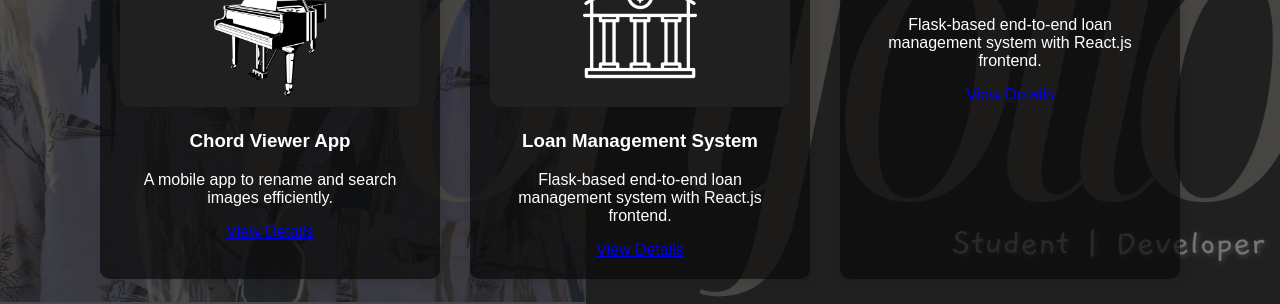
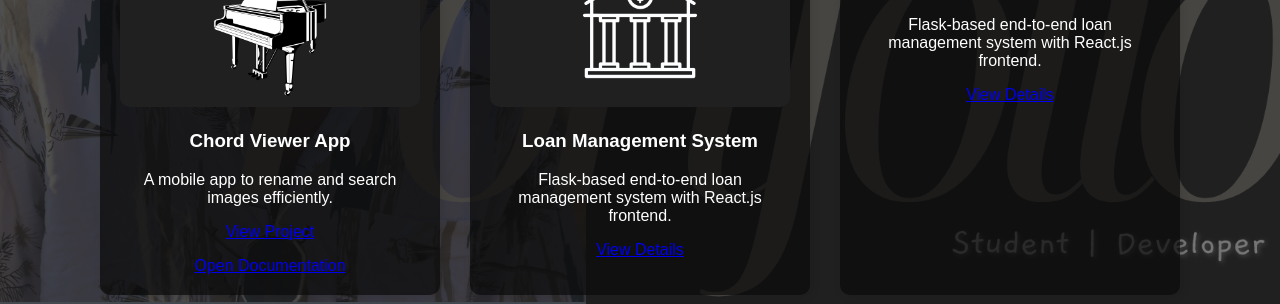
Before and after one commit to jenishlin-2523/Portfolio, a plain HTML site: page index.html in a window 1280 px wide. Shown: the part 498-802 px from the top of the page. Drawn offline with Linux system fonts and the light colour scheme.

Commit message:
completed update

```diff
--- a/index.html
+++ b/index.html
@@ -33,7 +33,13 @@
                 <img src="project1.png" alt="Project 1">
                 <h3>Chord Viewer App</h3>
                 <p>A mobile app to rename and search images efficiently.</p>
-                <a href="chord-viewer.html" class="btn">View Details</a>
+                <a href="chord-viewer.html" class="btn">View Project</a>
+                <p></p>
+                <a href="https://docs.google.com/document/d/1EVitZhTB2w1FNOfHWeQrzrYE16umHV0e3nDQrPl7t0I/edit?usp=sharing" target="_blank">
+                    Open Documentation
+                </a>
+
+
             </div>
             <div class="project-card">
                 <img src="project2.png" alt="Project 2">
```
Also changed, not shown: 1 other file.
